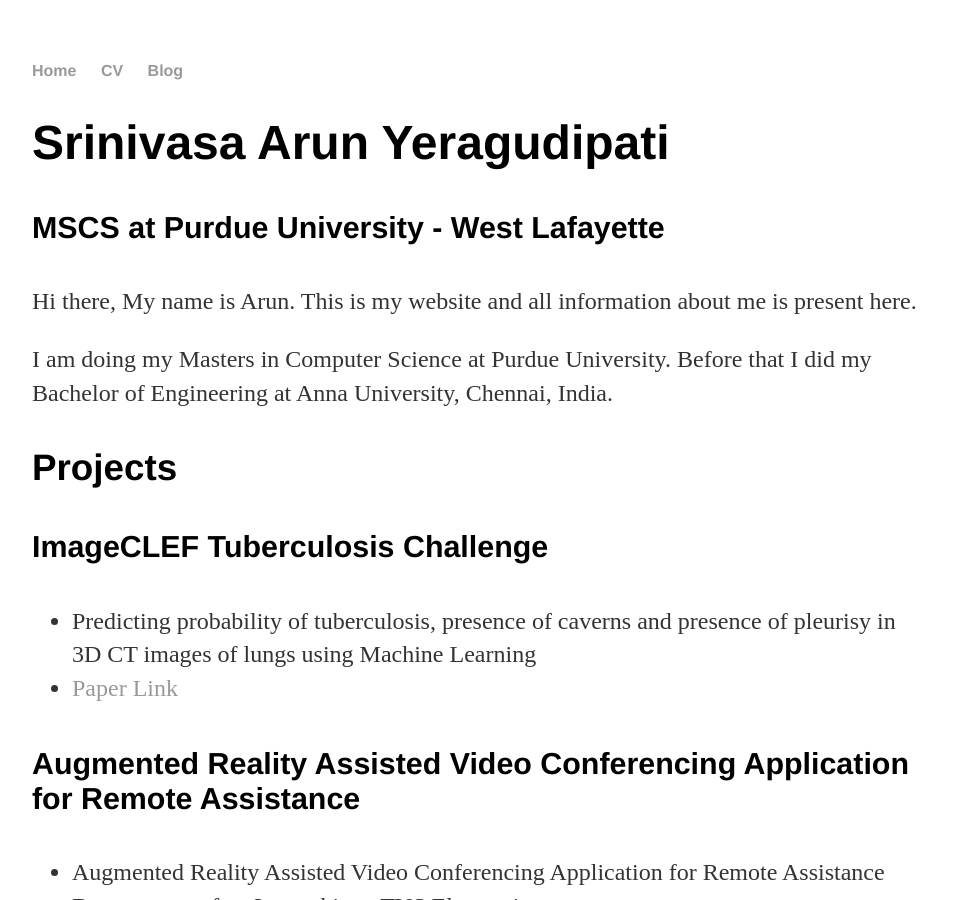
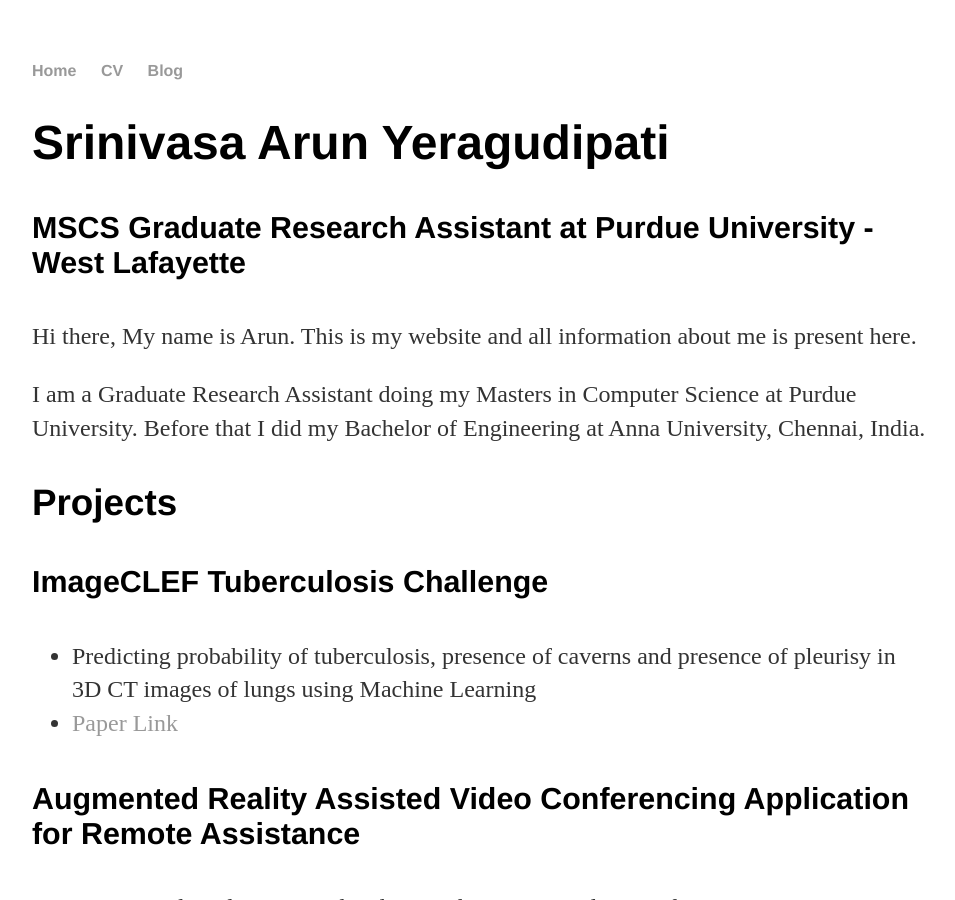
Before and after one commit to arun-y99/arun-y99.github.io, a Jekyll site: the page built from index.html, in a window 1280 px wide and 900 px high. Shown: the whole window, without its empty margins (160-1115 px from the left). Built offline with Jekyll 4.4.1, drawn with Linux system fonts in a browser that asks for light colours.

Commit message:
Update index.html

```diff
--- a/index.html
+++ b/index.html
@@ -4,10 +4,10 @@
 ---
     		<div class="blurb">
         		<h1>Srinivasa Arun Yeragudipati</h1>
-			<h4>MSCS at Purdue University - West Lafayette</h4>
+			<h4>MSCS Graduate Research Assistant at Purdue University - West Lafayette</h4>
 				<p>Hi there, My name is Arun. This is my website and all information about me is present here.</p>
 
-			<p>I am doing my Masters in Computer Science at Purdue University. Before that I did my Bachelor of Engineering at Anna University, Chennai, India.</p>
+			<p>I am a Graduate Research Assistant doing my Masters in Computer Science at Purdue University. Before that I did my Bachelor of Engineering at Anna University, Chennai, India.</p>
 			<h3> Projects </h3>
 			<h4>ImageCLEF Tuberculosis Challenge</h4>
 		<ul>
```
